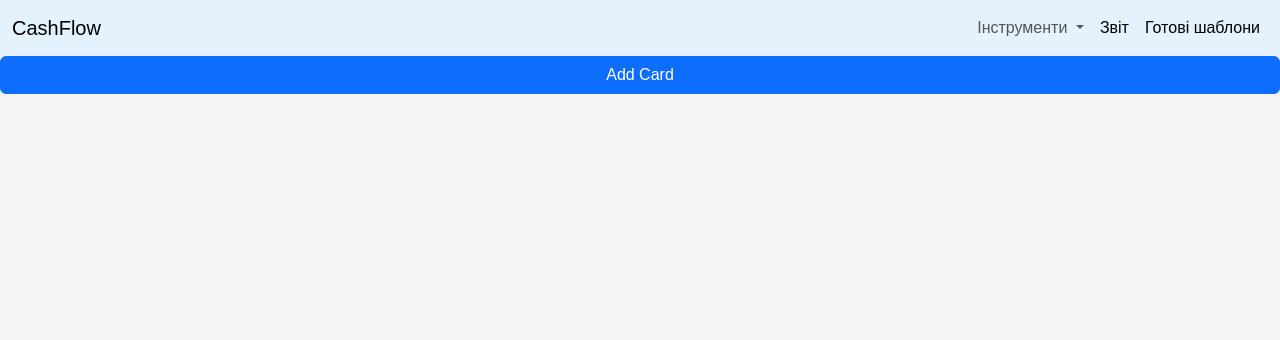
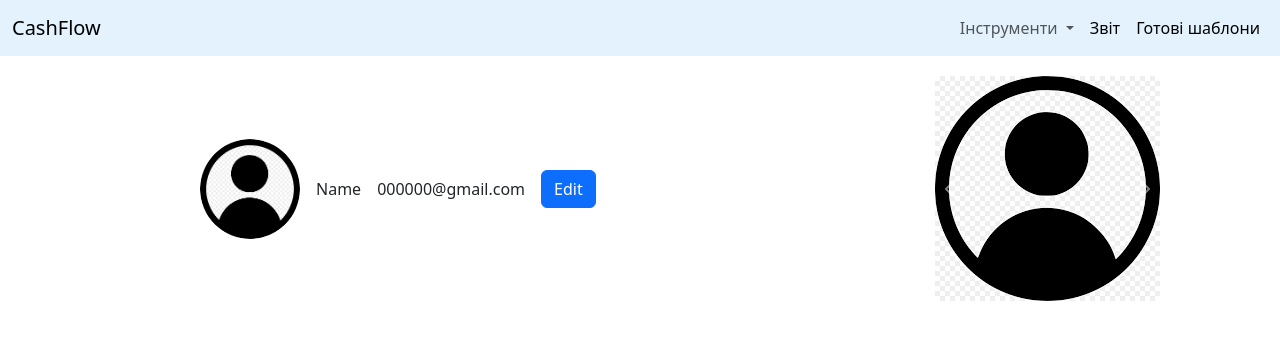
Before and after one commit to Alexionx/CashFlow, a Django app: page /profile/ in a window 1280 px wide. Shown: the top 340 px of the page. Run offline with Django 4.2, Linux system fonts and the light colour scheme.

Commit message:
Add profile

```diff
--- /dev/null
+++ b/cashflow/static/css/profile.css
@@ -0,0 +1,37 @@
+
+
+.container {
+    display: flex;
+    align-items: center;
+    justify-content: space-between;
+    flex-wrap: wrap;
+    max-width: 100%;
+    margin: 0 auto;
+    padding: 20px;
+}
+
+
+.information {
+    flex: 1;
+    max-width: 500px;
+    padding-left: 180px;
+}
+
+.photo_edit {
+    display: flex;
+    align-items: center; /* Вирівнює елементи по центру вертикально */
+    gap: 15px; /* Відступ між фото та текстом */
+}
+
+.photo_edit img {
+    width: 100px; /* Розмір зображення */
+    height: 100px;
+}
+
+.cards {
+    flex: 1;
+    display: flex;
+    justify-content: flex-end;
+    padding-right: 100px;
+    max-width: 500px;
+}
--- a/cashflow/templates/partials/footer.html
+++ b/cashflow/templates/partials/footer.html
@@ -1,4 +1,3 @@
-{% load static %}
 <footer class="bg-light py-4 footer">
   <div class="container">
     <div class="row">
--- a/cashflow/templates/profile.html
+++ b/cashflow/templates/profile.html
@@ -6,7 +6,7 @@
     <title>Головна сторінка</title>
     <link href="https://cdn.jsdelivr.net/npm/bootstrap@5.3.3/dist/css/bootstrap.min.css" rel="stylesheet" integrity="sha384-QWTKZyjpPEjISv5WaRU9OFeRpok6YctnYmDr5pNlyT2bRjXh0JMhjY6hW+ALEwIH" crossorigin="anonymous">
     {% load static %}
-    <link rel="stylesheet" href="{% static 'css/style.css' %}">
+    <link rel="stylesheet" href="{% static 'css/profile.css' %}">
 </head>
 <body>
 
@@ -14,7 +14,47 @@
 
     {% include 'partials/header.html' %}
 
-    <!-- Кнопка для відкриття модального вікна -->
+
+<div class="container">
+    <div class="information">
+        <div class="photo_edit d-flex gap-3 align-items-center">
+            <img class="rounded-circle" src="{% static 'images/user.png' %}">
+            <span>Name</span>
+            <span>000000@gmail.com</span>
+
+            <button type="button" class="btn btn-primary ms-auto">Edit</button>
+        </div>
+    </div>
+
+
+    <div class="cards">
+        <div id="carouselExample" class="carousel slide">
+            <div class="carousel-inner">
+              <div class="carousel-item active">
+                <img src="{% static 'images/user.png' %}" class="d-block w-100" alt="...">
+              </div>
+              <div class="carousel-item">
+                <img src="{% static 'images/user.png' %}" class="d-block w-100" alt="...">
+              </div>
+              <div class="carousel-item">
+                <img src="{% static 'images/user.png' %}" class="d-block w-100" alt="...">
+              </div>
+            </div>
+            <button class="carousel-control-prev" type="button" data-bs-target="#carouselExample" data-bs-slide="prev">
+              <span class="carousel-control-prev-icon" aria-hidden="true"></span>
+              <span class="visually-hidden">Previous</span>
+            </button>
+            <button class="carousel-control-next" type="button" data-bs-target="#carouselExample" data-bs-slide="next">
+              <span class="carousel-control-next-icon" aria-hidden="true"></span>
+              <span class="visually-hidden">Next</span>
+            </button>
+          </div>
+    </div>
+</div>
+
+
+
+    {% comment %} <!-- Кнопка для відкриття модального вікна -->
 <button id="addCardBtn" class="btn btn-primary" data-bs-toggle="modal" data-bs-target="#cardModal">
     Add Card
 </button>
@@ -75,7 +115,7 @@
             alert("Будь ласка, введіть всі дані!");
         }
     });
-    </script>
+    </script> {% endcomment %}
 
     <script src="https://cdn.jsdelivr.net/npm/bootstrap@5.3.3/dist/js/bootstrap.bundle.min.js" integrity="sha384-YvpcrYf0tY3lHB60NNkmXc5s9fDVZLESaAA55NDzOxhy9GkcIdslK1eN7N6jIeHz" crossorigin="anonymous"></script>
 </body>
--- a/cashflow/templates/registration.html
+++ b/cashflow/templates/registration.html
@@ -50,9 +50,6 @@
           <img class="pig" src="{% static 'images/cashflow_pig.png' %}" alt="pig">
       </div>
   </div>
-
     <script src="https://cdn.jsdelivr.net/npm/bootstrap@5.3.3/dist/js/bootstrap.bundle.min.js" integrity="sha384-YvpcrYf0tY3lHB60NNkmXc5s9fDVZLESaAA55NDzOxhy9GkcIdslK1eN7N6jIeHz" crossorigin="anonymous"></script>
 </body>
-    <!-- Include footer -->
-    {% include 'partials/footer.html' %}
 </html>
```
Also changed, not shown: cashflow/static/css/style.css (+4 -3 lines), cashflow/static/images/user.png (added).
